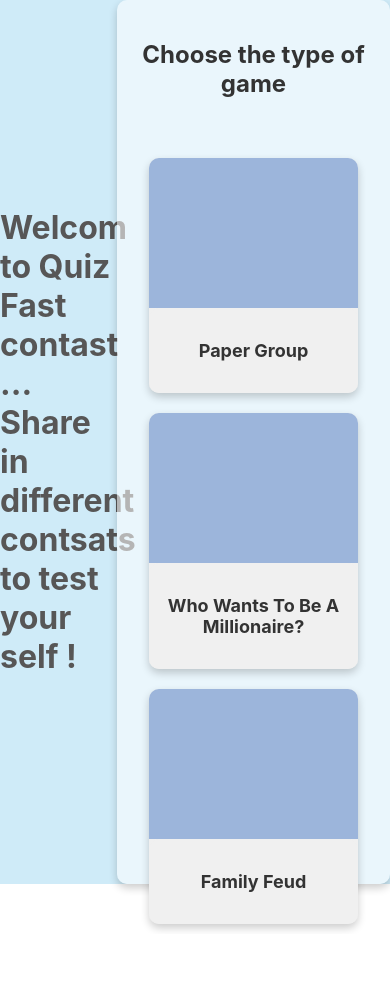
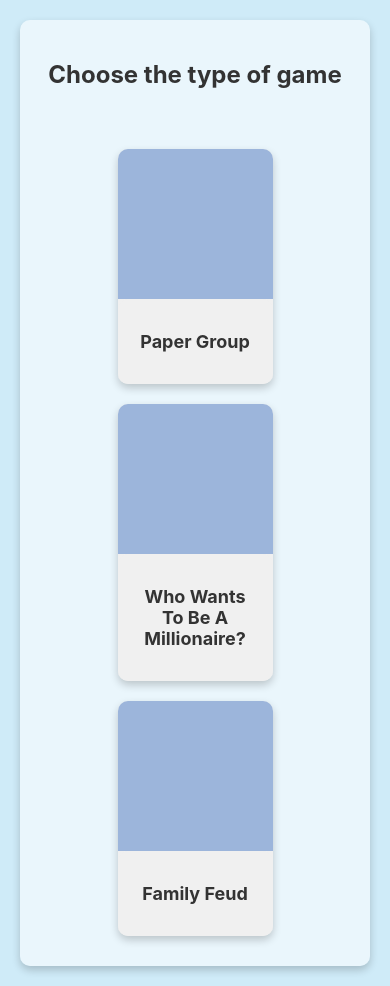
Before and after one commit to Zaina202/Quiz-Night, a React (Create React App) app: page / in a window 390 px wide. Before the commit the page ends 934 px from the top, so only its background shows below. Built offline with nearby package versions, Linux system fonts and the light colour scheme.

Commit message:
fixe conflict

```diff
--- a/src/pages/PaperGroup/WelcomePage.module.css
+++ b/src/pages/PaperGroup/WelcomePage.module.css
@@ -1,6 +1,6 @@
 .container {
   margin: 0;
-    height: 100vh;
+  min-height: 100vh; /* Changed height to min-height to accommodate smaller screens */
   display: flex;
   justify-content: center;
   align-items: center;
@@ -11,11 +11,12 @@
   background-color: #ffffff8f;
   color: #333;
   text-align: center;
-    height: 70vh;
-    width: 60%;
+  padding: 20px;
   border-radius: 10px;
   box-shadow: 0 4px 8px rgba(0, 0, 0, 0.2);
-    padding: 20px;
+  width: 60%;
+  max-width: 800px; /* Added a maximum width to prevent the container from becoming too wide */
+  margin: 20px; /* Added margin for spacing on smaller screens */
 }
 
   .themeContainer {
@@ -54,17 +55,15 @@
     font-size: 18px;
     font-weight: bold;
   }
-  @media (max-width: 576px) {
+  @media (max-width: 768px) {
     .mainContainer {
-      width: 90%;
-      height: 100vh;
+      width: 80%; /* Adjust the width for smaller screens */
+    }
+    .theme{
+      width: 50%;
     }
 
-    .theme {
-      width: 90%;
+    h1 {
+      display: none; /* Hide the h1 text on smaller screens */
     }
-    .container{
-      height: auto;
   }
-
-  }
```
Lines whose indentation alone changed are shown as unchanged.
